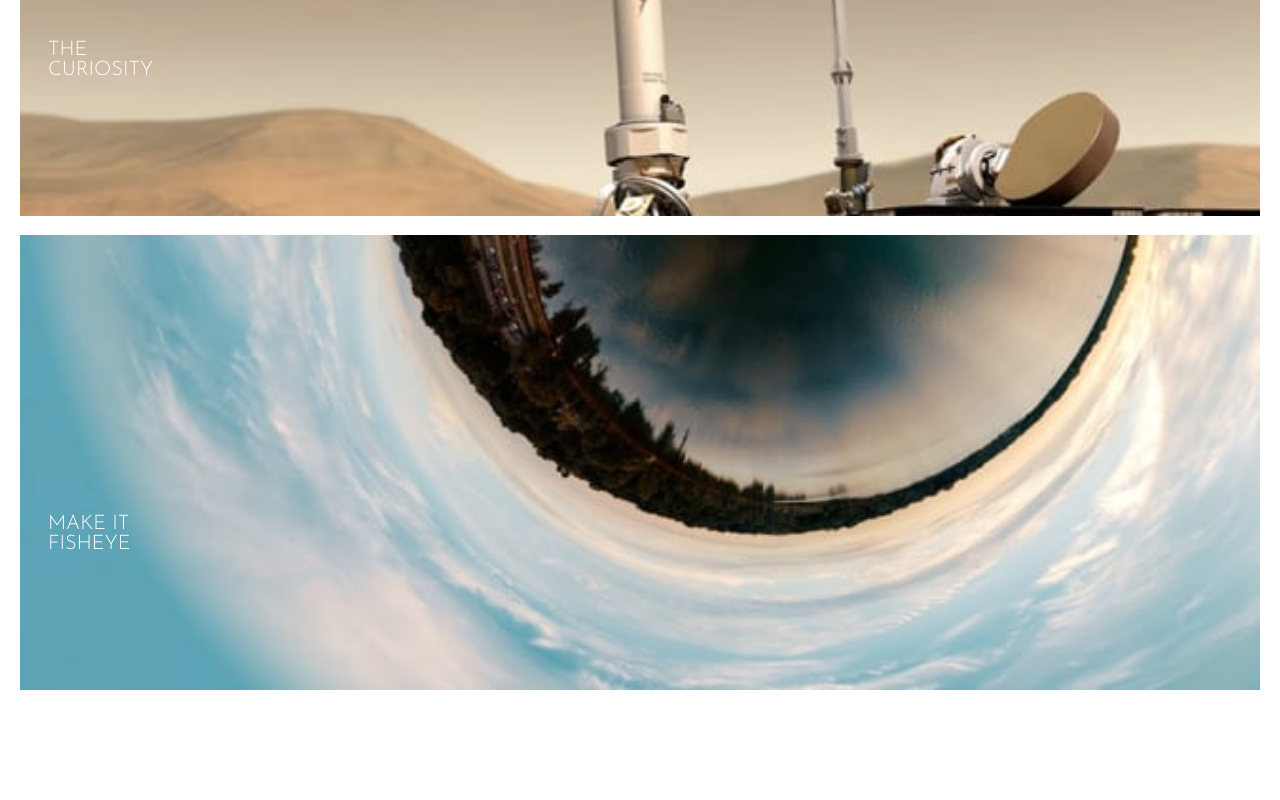
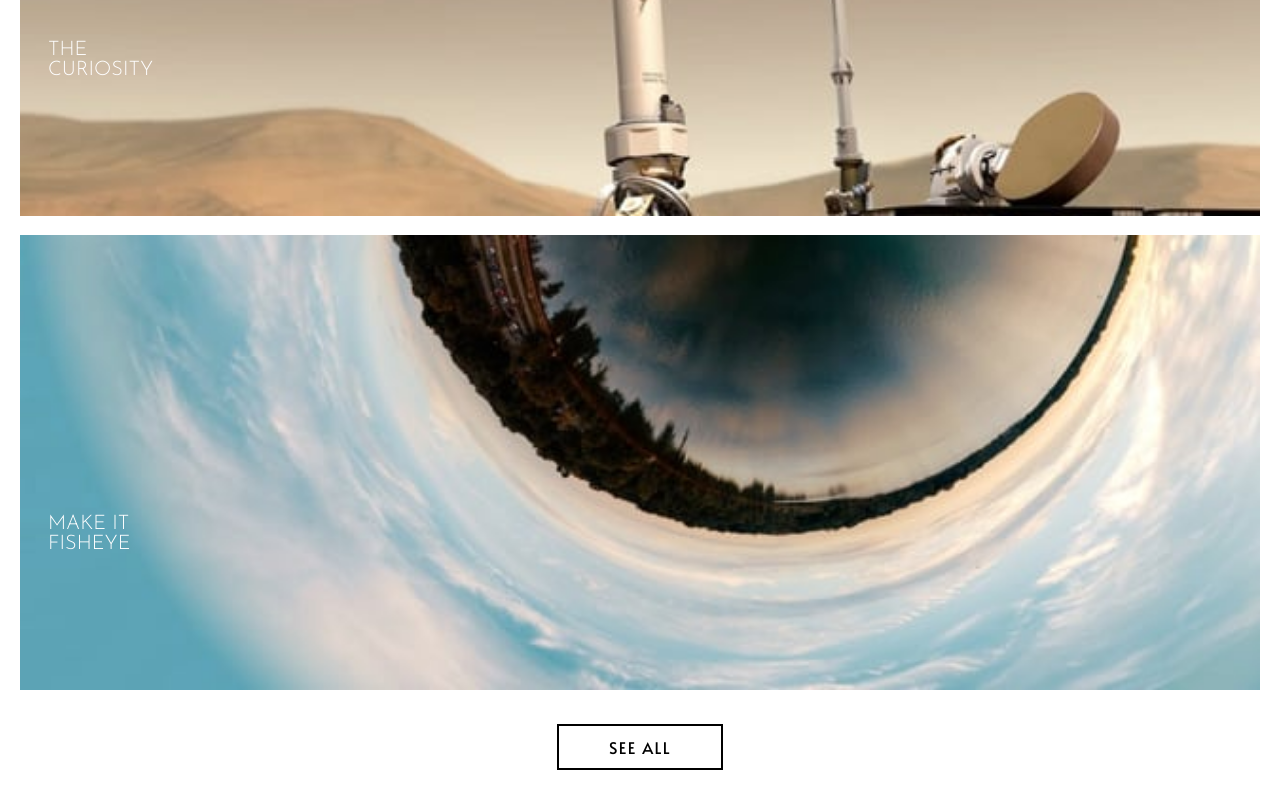
Before and after one commit to Udeme01/Loopstudios, a React (Create React App) app: page / in a window 1280 px wide. Shown: the part 4952-5752 px from the top of the page. Before the commit the page ends 5646 px from the top, so only its background shows below. Built offline with nearby package versions, Linux system fonts and the light colour scheme.

Commit message:
modified creations component by adding button to site

```diff
--- a/src/components/Creations.js
+++ b/src/components/Creations.js
@@ -19,6 +19,9 @@ const Creations = () => {
           );
         })}
       </section>
+      <div className="btn-container">
+        <button type="button" className="btn">see all</button>
+      </div>
     </section>
   );
 };
--- a/src/index.css
+++ b/src/index.css
@@ -132,6 +132,10 @@ button {
 }
 
 /* Creations Mobile */
+.creation-mobile {
+  margin-bottom: 20px;
+}
+
 .creation-mobile h2 {
   text-align: center;
   padding-bottom: 35px;
@@ -159,3 +163,27 @@ button {
   font-size: 20px;
   /* border: 2px solid; */
 }
+
+.creation-mobile .btn-container {
+  text-align: center;
+  margin: 20px 20px 0;
+  padding: 10px 0;
+}
+
+.creation-mobile .btn-container .btn {
+  border: 2px solid var(--black);
+  padding: 10px 50px;
+  text-transform: uppercase;
+  font-size: 1rem;
+  font-family: 'Alata', sans-serif;
+  letter-spacing: 1.5px;
+  color: var(--black);
+  cursor: pointer;
+  transition: background-color 0.2s;
+}
+
+.creation-mobile .btn-container .btn:hover,
+.creation-mobile .btn-container .btn:focus {
+  background-color: var(--black);
+  color: var(--white);
+}
```
